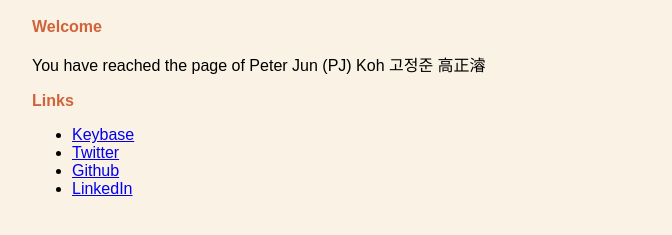
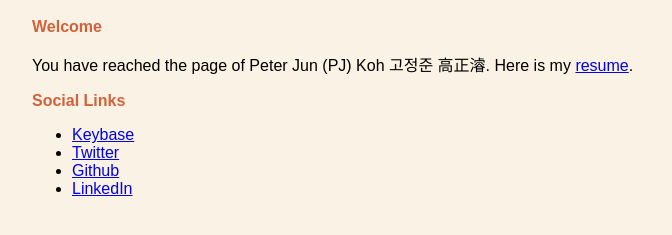
Before and after one commit to gojun077/gojun077.github.io, a plain HTML site: page index.html in a window 1280 px wide. Shown: the part 303-538 px from the top of the page, without its empty margins (160-832 px from the left). Drawn offline with Linux system fonts and the light colour scheme.

Commit message:
add link to PDF resume and upload PDF

```diff
--- a/index.html
+++ b/index.html
@@ -10,8 +10,8 @@
   <h1><img src="images/pj_gravatar.webp" width="25%" alt="personal gravatar atomaus red"><br>eatpeppershothot</h1>
 
   <h2>Welcome</h2>
-  <p>You have reached the page of Peter Jun (PJ) Koh 고정준 高正濬</p>
-  <h2>Links</h2>
+  <p>You have reached the page of Peter Jun (PJ) Koh 고정준 高正濬. Here is my <a href="resume/pj_resume_en-US.pdf">resume</a>.</p>
+  <h2>Social Links</h2>
   <ul>
     <li><a href="https://keybase.io/gojun077">Keybase</a></li>
     <li><a href="https://twitter.com/gojun077">Twitter</a></li>
```
Also changed, not shown: 1 other file.
